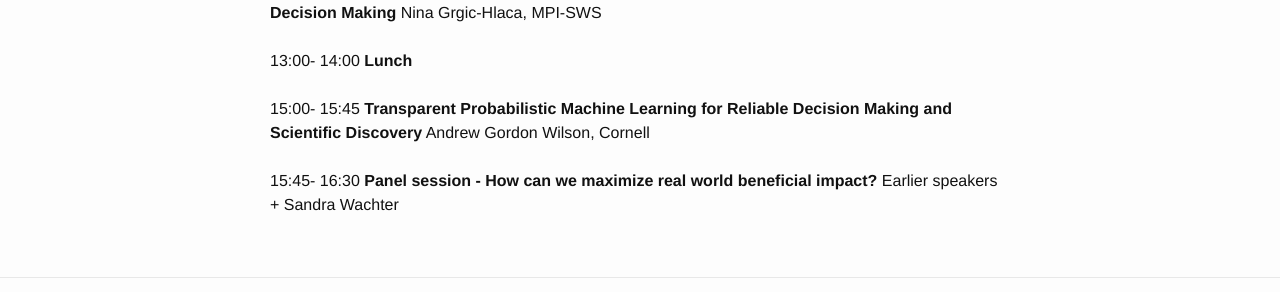
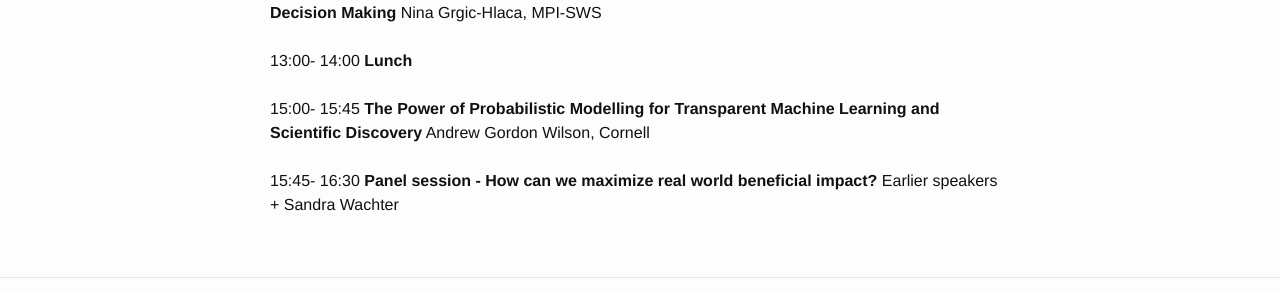
Before and after one commit to dalimeeting/dalimeeting.github.io, a Jekyll site: the page built from _posts/2018-04-03-workshopFTP.md, in a window 1280 px wide. Shown: the part 976-1268 px from the top of the page. Built offline with Jekyll 4.4.1, drawn with Linux system fonts in a browser that asks for light colours.

Commit message:
Update 2018-04-03-workshopFTP.md
Update to Wilson title

```diff
--- a/_posts/2018-04-03-workshopFTP.md
+++ b/_posts/2018-04-03-workshopFTP.md
@@ -63,7 +63,7 @@ talks:
 - title: Lunch
   start: "13:00"
   end: "14:00"
-- title: "Transparent Probabilistic Machine Learning for Reliable Decision Making and Scientific Discovery"
+- title: "The Power of Probabilistic Modelling for Transparent Machine Learning and Scientific Discovery"
   author:
   - given: Andrew
     family: Gordon Wilson
```
